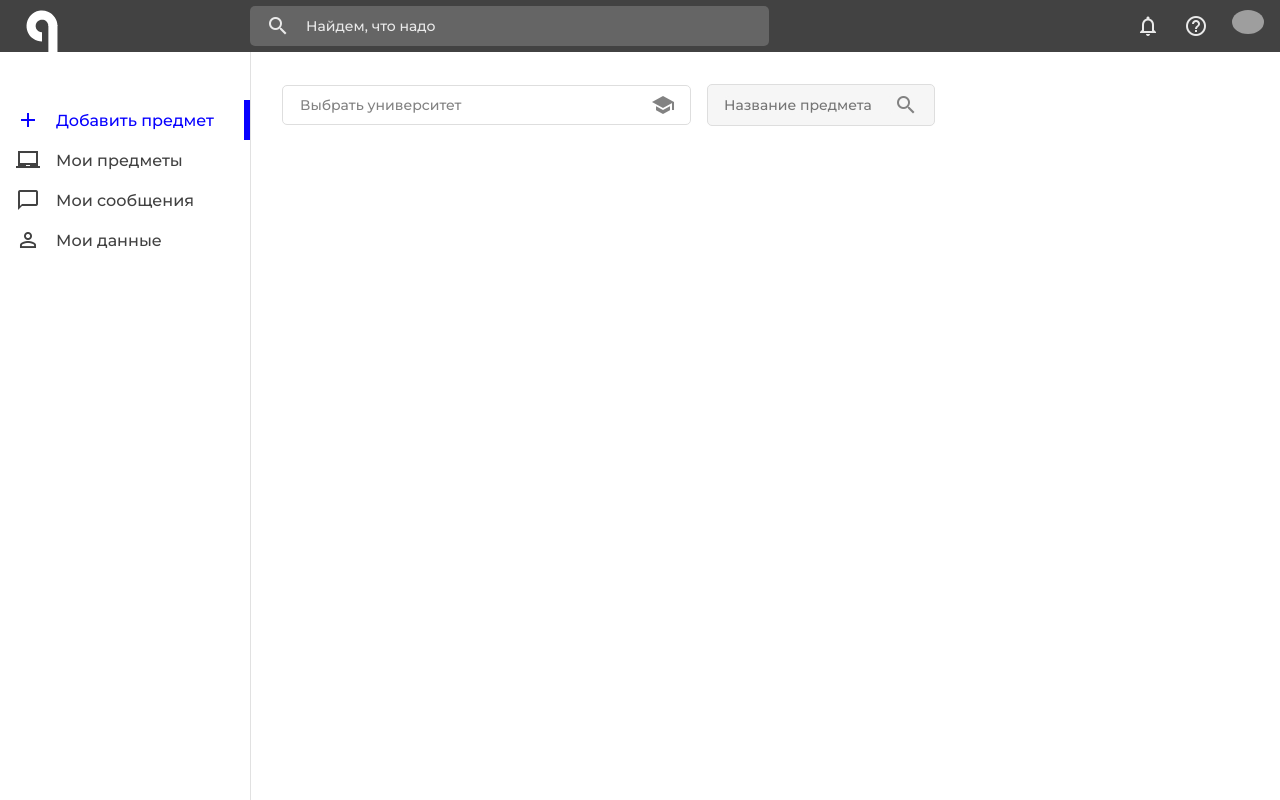
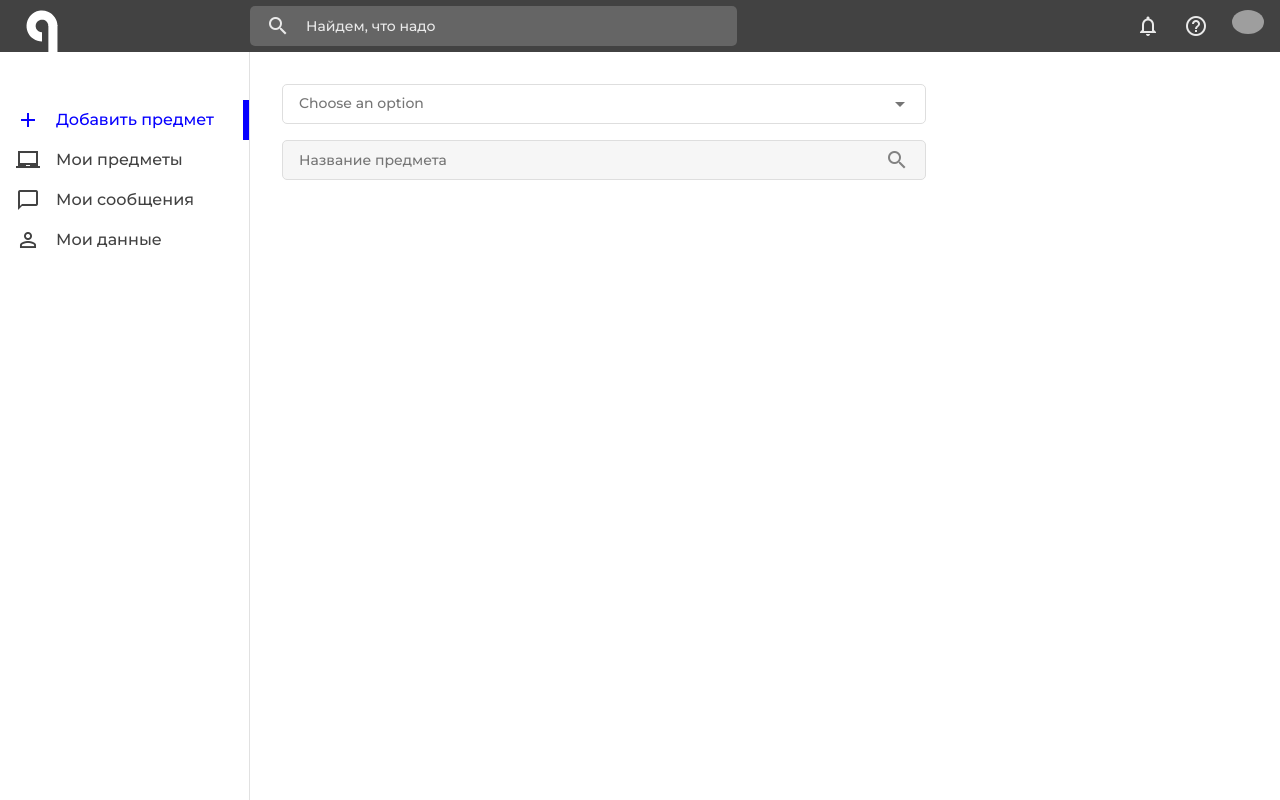
Before and after one commit to asnbkk/qosymsha, an Angular app: page /student/add-course in a window 1280 px wide. Built offline with nearby package versions, Linux system fonts and the light colour scheme; sample sign-in values are in the browser's storage; grey boxes are pictures that could not be loaded.

Commit message:
new selector

```diff
--- a/angular.json
+++ b/angular.json
@@ -24,6 +24,8 @@
               "src/assets"
             ],
             "styles": [
+              "./node_modules/@angular/material/prebuilt-themes/indigo-pink.css",
+              "node_modules/bootstrap/dist/css/bootstrap.min.css",
               "src/styles.css"
             ],
             "scripts": []
@@ -88,6 +90,7 @@
               "src/assets"
             ],
             "styles": [
+              "./node_modules/@angular/material/prebuilt-themes/indigo-pink.css",
               "src/styles.css"
             ],
             "scripts": []
@@ -119,6 +122,7 @@
           }
         }
       }
-    }},
+    }
+  },
   "defaultProject": "qosymsha"
 }
--- a/package.json
+++ b/package.json
@@ -12,13 +12,18 @@
   "private": true,
   "dependencies": {
     "@angular/animations": "~9.0.5",
+    "@angular/cdk": "^9.2.4",
     "@angular/common": "~9.0.5",
     "@angular/compiler": "~9.0.5",
     "@angular/core": "~9.0.5",
     "@angular/forms": "~9.0.5",
+    "@angular/localize": "~9.0.5",
+    "@angular/material": "^9.2.4",
     "@angular/platform-browser": "~9.0.5",
     "@angular/platform-browser-dynamic": "~9.0.5",
     "@angular/router": "~9.0.5",
+    "@ng-bootstrap/ng-bootstrap": "^6.1.0",
+    "bootstrap": "^4.4.0",
     "rxjs": "~6.5.4",
     "tslib": "^1.10.0",
     "zone.js": "~0.10.2"
--- a/src/app/pages/add-course/add-course.component.css
+++ b/src/app/pages/add-course/add-course.component.css
@@ -7,7 +7,7 @@
 }
 .add-course_header {
     display: grid;
-    grid-template-columns: 1fr 1fr;
+    grid-template-rows: 1fr 1fr;
     grid-gap: 1rem;
 }
 .add-course_header__course {
@@ -17,7 +17,7 @@
     grid-template-columns: 1fr auto;
     background: #F6F6F6;
     border-radius: 5px;
-    padding-left: 1rem;
+    padding: 0 1rem;
     height: 40px;
     border: 1px solid #DEDEDE;
 
@@ -58,14 +58,64 @@ select {
     border: 1px solid #DEDEDE;
     height: 40px;
     font-family: 'Montserrat', sans-serif;
+    overflow: hidden;
     font-weight: 500;
-    color: #828282;
+    /* color: #828282; */
     /* padding-left: calc(2rem + 24px); */
     padding-left: 1rem;
 }
+
 select {
     -webkit-appearance: none;
     -moz-appearance: none;
     text-indent: 1px;
     text-overflow: '';
 }
+::ng-deep .mat-form-field-appearance-legacy .mat-form-field-wrapper{
+    /* width:1000px; */
+    font-size: 14px;
+    background: #fff;
+    border: 1px solid #DEDEDE;
+    height: 40px;
+    display: grid;
+    align-items: center;
+    border-radius: 5px;
+
+    padding: 0 1rem;
+    font-weight: 500;
+}
+::ng-deep .mat-form-field-underline {
+    display: none;
+}
+::ng-deep .mat-form-field-infix {
+    position: 0;
+    border-top: 0;
+    padding: 0;
+}
+::ng-deep .mat-form-field-appearance-legacy .mat-form-field-infix {
+}
+::ng-deep .mat-form-field-appearance-legacy.mat-form-field-can-float.mat-form-field-should-float .mat-form-field-label, .mat-form-field-appearance-legacy.mat-form-field-can-float .mat-input-server:focus+.mat-form-field-label-wrapper .mat-form-field-label{
+    /* display: none; */
+    color: transparent;
+    /* color: transparent; */
+    /* opacity: 0; */
+    display: none;
+    transform: none;
+}
+::ng-deep .mat-primary .mat-option.mat-selected:not(.mat-option-disabled) {
+    color: #0700FF;
+    font-weight: 500;
+}
+::ng-deep .mat-option {
+    font-weight: 500;
+    background: #fff;
+}
+::ng-deep .mat-select-panel .mat-option.mat-selected:not(.mat-option-multiple) {
+    background: #f0f0f0;
+}
+::ng-deep .mat-option:hover:not(.mat-option-disabled), .mat-option:focus:not(.mat-option-disabled) {
+    background: #f7f7f7;
+}
+::ng-deep .mat-select-panel:not([class*=mat-elevation-z]) {
+    box-shadow: 0px 10px 50px rgba(0,0,0,0.1);
+}
--- a/src/app/pages/add-course/add-course.component.html
+++ b/src/app/pages/add-course/add-course.component.html
@@ -5,10 +5,19 @@
                 <span class="material-icons">
                     school
                 </span>
-                <select name="uni" id="uni">
+                <mat-form-field>
+                    <mat-label>Choose an option</mat-label>
+                    <mat-select>
+                        <mat-option *ngFor="let u of universities" value="{{u.name}}" >{{u.name}}</mat-option>
+                      <!-- <mat-option value="option1">Option 1</mat-option>
+                      <mat-option value="option2" disabled>Option 2 (disabled)</mat-option>
+                      <mat-option value="option3">Option 3</mat-option> -->
+                    </mat-select>
+                  </mat-form-field>
+                <!-- <select name="uni" id="uni">
                     <option value="" class="placeholder" disabled selected>Выбрать университет</option>
                     <option *ngFor="let u of universities" value="{{u.name}}">{{u.name}}</option>
-                </select>
+                </select> -->
             </div>
             <div class="add-course_header__course">
                 <input type="text" placeholder="Название предмета">
--- a/src/index.html
+++ b/src/index.html
@@ -9,6 +9,8 @@
   <link href="https://fonts.googleapis.com/css2?family=Montserrat:ital,wght@0,400;0,500;0,700;1,700&display=swap" rel="stylesheet">
   <link href="https://fonts.googleapis.com/icon?family=Material+Icons"
       rel="stylesheet">
+  <link href="https://fonts.googleapis.com/css?family=Roboto:300,400,500&display=swap" rel="stylesheet">
+  <link href="https://fonts.googleapis.com/icon?family=Material+Icons" rel="stylesheet">
 </head>
 <body>
   <app-root></app-root>
--- a/src/polyfills.ts
+++ b/src/polyfills.ts
@@ -1,3 +1,7 @@
+/***************************************************************************************************
+ * Load `$localize` onto the global scope - used if i18n tags appear in Angular templates.
+ */
+import '@angular/localize/init';
 /**
  * This file includes polyfills needed by Angular and is loaded before the app.
  * You can add your own extra polyfills to this file.
--- a/src/styles.css
+++ b/src/styles.css
@@ -1,3 +1,6 @@
+* {
+    font-family: 'Montserrat', sans-serif;
+}
 body {
     margin: 0;
     font-family: 'Montserrat', sans-serif;
```
Also changed, not shown: src/app/app.module.ts (+7 -1 lines), 1 other file (tests, documents, lock files or other folders).
